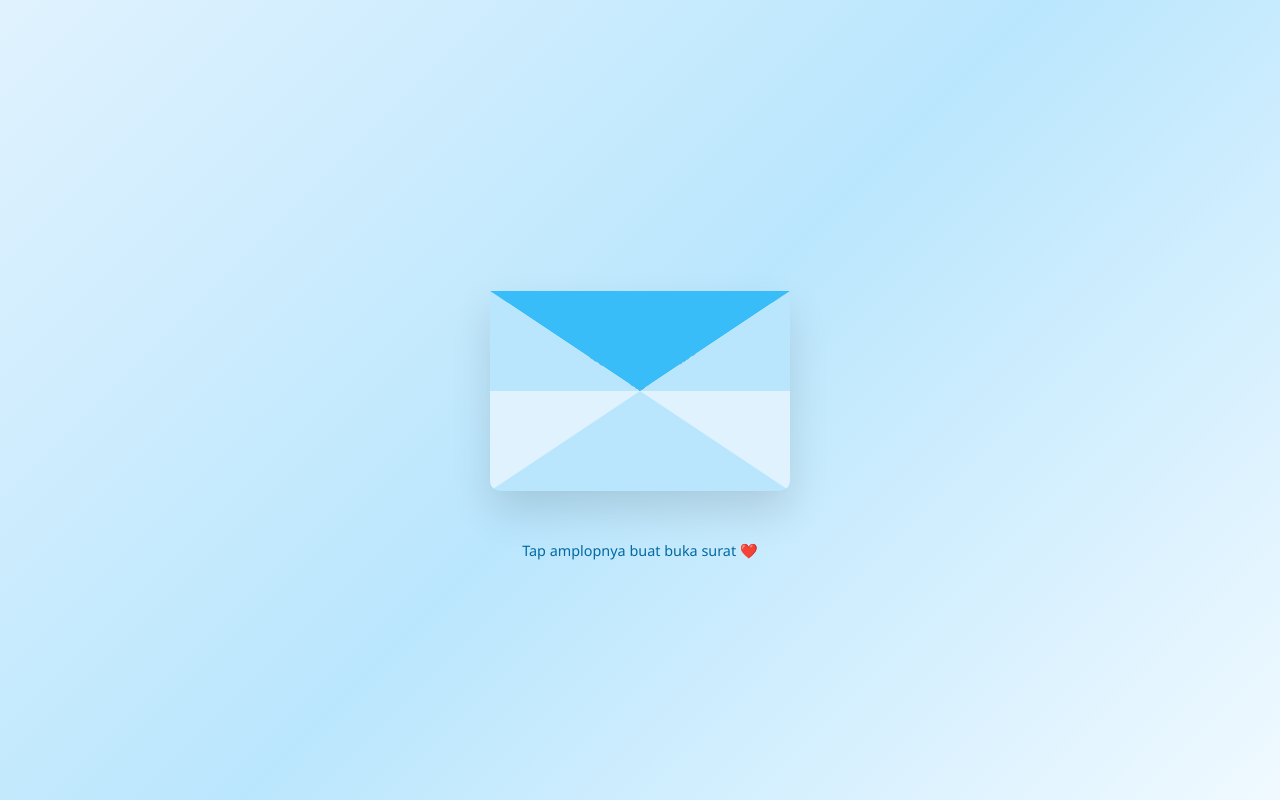
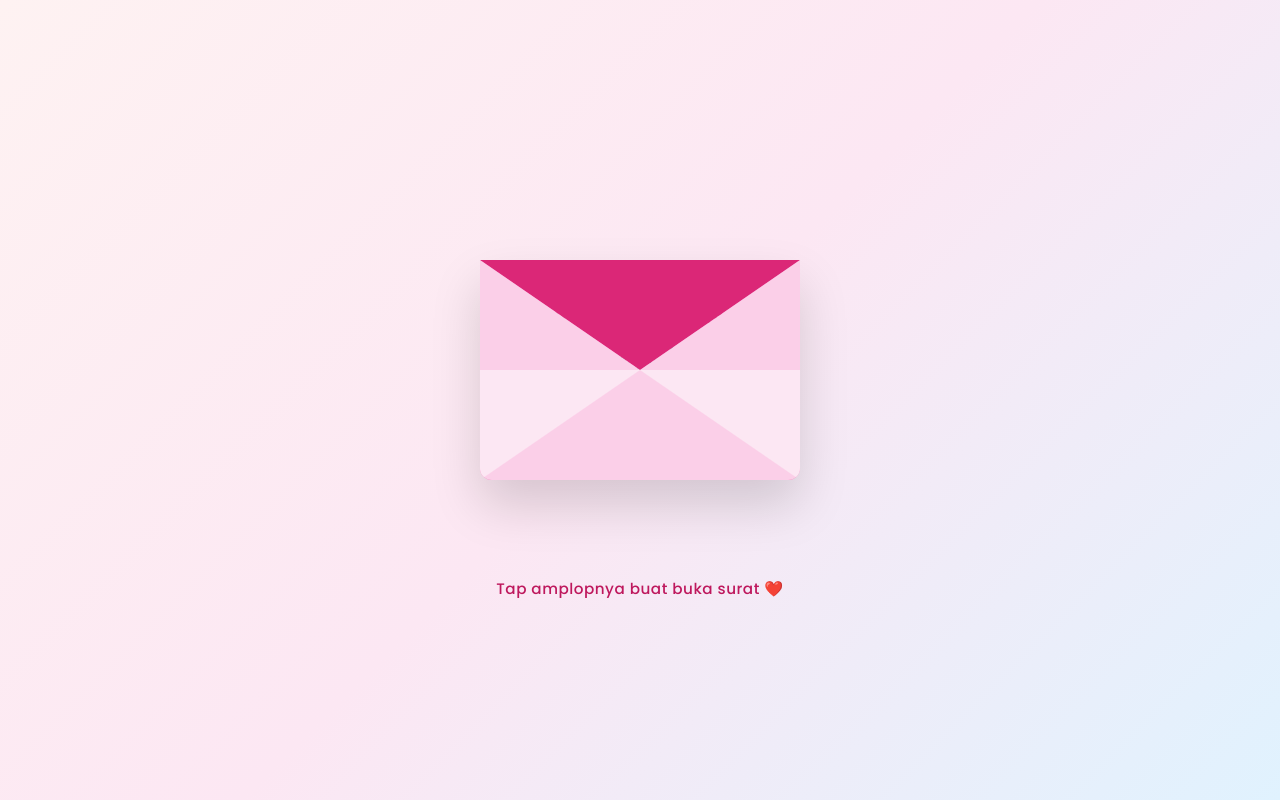
Before and after one commit to dikaadik-pdf/ForYouEgaa, a plain HTML site: page index.html in a window 1280 px wide. Both pictures are taken after a click on the button "Klik Untuk Buka Kiriman ✨". Drawn offline with nearby package versions, Linux system fonts and the light colour scheme; a web font is replaced by a local one.

Commit message:
Update index.html

```diff
--- a/index.html
+++ b/index.html
@@ -4,6 +4,10 @@
     <meta charset="UTF-8">
     <meta name="viewport" content="width=device-width, initial-scale=1.0">
     <title>Surat Spesial Buat Wibi</title>
+    <link rel="preconnect" href="https://fonts.googleapis.com">
+    <link rel="preconnect" href="https://fonts.gstatic.com" crossorigin>
+    <link href="https://fonts.googleapis.com/css2?family=Dancing+Script:wght@600&family=Playfair+Display:ital,wght@0,600;1,400&family=Poppins:wght@400;500;600&display=swap" rel="stylesheet">
+
     <style>
         * {
             box-sizing: border-box;
@@ -12,13 +16,14 @@
         }
 
         body {
-            background: linear-gradient(135deg, #e0f2fe, #bae6fd, #f0f9ff);
+            background: linear-gradient(135deg, #fef2f2, #fce7f3, #e0f2fe);
             min-height: 100vh;
-            font-family: 'Segoe UI', Tahoma, Geneva, Verdana, sans-serif;
+            font-family: 'Poppins', sans-serif;
             display: flex;
             justify-content: center;
             align-items: center;
-            overflow-x: hidden;
+            overflow: hidden;
+            position: relative;
         }
 
         .wrapper {
@@ -26,45 +31,57 @@
             width: 100%;
             max-width: 500px;
             padding: 20px;
+            z-index: 10;
         }
 
+        /* Tombol Start Glowing & Berdenyut */
         .start-btn {
-            background: linear-gradient(135deg, #38bdf8, #0284c7);
+            background: linear-gradient(135deg, #ec4899, #db2777);
             color: white;
             border: none;
-            padding: 15px 35px;
+            padding: 16px 40px;
             font-size: 1.1rem;
             font-weight: 600;
             border-radius: 50px;
             cursor: pointer;
-            box-shadow: 0 10px 25px rgba(2, 132, 199, 0.3);
+            box-shadow: 0 10px 30px rgba(219, 39, 119, 0.4);
             transition: all 0.3s ease;
+            animation: pulse 2s infinite;
+            font-family: 'Poppins', sans-serif;
+        }
+
+        @keyframes pulse {
+            0% { transform: scale(1); box-shadow: 0 10px 30px rgba(219, 39, 119, 0.4); }
+            50% { transform: scale(1.05); box-shadow: 0 15px 40px rgba(219, 39, 119, 0.6); }
+            100% { transform: scale(1); box-shadow: 0 10px 30px rgba(219, 39, 119, 0.4); }
         }
 
         .start-btn:hover {
-            transform: translateY(-3px);
-            box-shadow: 0 15px 30px rgba(2, 132, 199, 0.4);
+            transform: translateY(-3px) scale(1.03);
         }
 
+        /* Container Amplop */
         .envelope-container {
             position: relative;
-            width: 300px;
-            height: 200px;
-            margin: 50px auto;
+            width: 320px;
+            height: 220px;
+            margin: 60px auto;
             cursor: pointer;
             perspective: 1000px;
+            display: inline-block;
         }
 
         .envelope {
             position: absolute;
             width: 100%;
             height: 100%;
-            background-color: #7dd3fc;
-            border-radius: 0 0 10px 10px;
-            box-shadow: 0 20px 40px rgba(0,0,0,0.12);
+            background-color: #f472b6;
+            border-radius: 0 0 12px 12px;
+            box-shadow: 0 25px 50px rgba(0,0,0,0.15);
             transition: transform 0.5s ease;
         }
 
+        /* Penutup Amplop Atas */
         .envelope::before {
             content: '';
             position: absolute;
@@ -72,24 +89,25 @@
             left: 0;
             width: 0;
             height: 0;
-            border-left: 150px solid transparent;
-            border-right: 150px solid transparent;
-            border-top: 100px solid #38bdf8;
+            border-left: 160px solid transparent;
+            border-right: 160px solid transparent;
+            border-top: 110px solid #db2777;
             transform-origin: top;
-            transition: transform 0.5s ease 0.5s;
+            transition: transform 0.5s ease 0.4s;
             z-index: 3;
         }
 
+        /* Lipatan Depan Amplop */
         .envelope-front {
             position: absolute;
             width: 0;
             height: 0;
-            border-left: 150px solid #e0f2fe;
-            border-right: 150px solid #e0f2fe;
-            border-bottom: 100px solid #bae6fd;
-            top: 100px;
+            border-left: 160px solid #fce7f3;
+            border-right: 160px solid #fce7f3;
+            border-bottom: 110px solid #fbcfe8;
+            top: 110px;
             z-index: 4;
-            border-radius: 0 0 10px 10px;
+            border-radius: 0 0 12px 12px;
         }
 
         .envelope-front::before {
@@ -97,10 +115,10 @@
             position: absolute;
             width: 0;
             height: 0;
-            border-left: 150px solid #bae6fd;
-            border-top: 100px solid transparent;
-            left: -150px;
-            top: -100px;
+            border-left: 160px solid #fbcfe8;
+            border-top: 110px solid transparent;
+            left: -160px;
+            top: -110px;
         }
 
         .envelope-front::after {
@@ -108,43 +126,49 @@
             position: absolute;
             width: 0;
             height: 0;
-            border-right: 150px solid #bae6fd;
-            border-top: 100px solid transparent;
-            right: -150px;
-            top: -100px;
+            border-right: 160px solid #fbcfe8;
+            border-top: 110px solid transparent;
+            right: -160px;
+            top: -110px;
         }
 
+        /* Kertas Surat Premium */
         .letter {
             position: absolute;
-            top: 10px;
+            top: 15px;
             left: 15px;
-            width: 270px;
-            height: 180px;
-            background-color: #ffffff;
+            width: 290px;
+            height: 190px;
+            background: #ffffff linear-gradient(rgba(24df,243,247,0) 96%, #f3f4f6 96%);
+            background-size: 100% 24px;
             border-radius: 8px;
-            padding: 20px;
+            padding: 25px 20px;
             box-shadow: 0 5px 15px rgba(0,0,0,0.05);
             z-index: 2;
-            transition: transform 0.8s ease;
+            transition: transform 0.8s cubic-bezier(0.175, 0.885, 0.32, 1.275);
             display: flex;
             flex-direction: column;
-            justify-content: center;
+            justify-content: flex-start;
             align-items: center;
         }
 
         .letter h2 {
-            font-size: 1.2rem;
-            color: #0369a1;
-            margin-bottom: 10px;
+            font-family: 'Playfair Display', serif;
+            font-size: 1.3rem;
+            color: #be185d;
+            margin-bottom: 12px;
+            font-weight: 600;
         }
 
         .letter p {
-            font-size: 1rem;
-            color: #334155;
-            line-height: 1.5;
-            font-style: italic;
+            font-family: 'Dancing Script', cursive;
+            font-size: 1.4rem;
+            color: #4b5563;
+            line-height: 1.4;
+            text-align: center;
         }
 
+        /* Efek Animasi Kebuka */
         .envelope-container.open .envelope::before {
             transform: rotateX(180deg);
             z-index: 1;
@@ -152,11 +176,11 @@
         }
 
         .envelope-container.open .letter {
-            transform: translateY(-130px);
+            transform: translateY(-140px);
             z-index: 5;
-            height: 220px;
-            box-shadow: 0 20px 30px rgba(0,0,0,0.15);
-            transition: transform 0.8s ease 0.5s, height 0.3s ease 1.3s;
+            height: 240px;
+            box-shadow: 0 20px 40px rgba(0,0,0,0.2);
+            transition: transform 0.8s ease 0.4s, height 0.3s ease 1.2s;
         }
 
         .hidden {
@@ -173,14 +197,36 @@
         }
 
         .instruction {
-            margin-top: 20px;
-            color: #0369a1;
-            font-size: 0.9rem;
+            margin-top: 30px;
+            color: #be185d;
+            font-size: 0.95rem;
             font-weight: 500;
+            letter-spacing: 0.5px;
+            transition: opacity 0.3s ease;
+        }
+
+        /* CSS Efek Hati Melayang */
+        .heart {
+            position: absolute;
+            color: #f472b6;
+            font-size: 20px;
+            pointer-events: none;
+            animation: floatUp 4s linear infinite;
+            opacity: 0;
+            z-index: 1;
+        }
+
+        @keyframes floatUp {
+            0% { transform: translateY(105vh) rotate(0deg); opacity: 0; }
+            10% { opacity: 0.6; }
+            90% { opacity: 0.6; }
+            100% { transform: translateY(-10vh) rotate(360deg); opacity: 0; }
         }
     </style>
 </head>
 <body>
+
+    <div id="heart-container"></div>
 
     <div class="wrapper">
         <div id="start-screen">
@@ -193,7 +239,7 @@
                 <div class="envelope-front"></div>
                 <div class="letter">
                     <h2>Dear Dedek Wibi guweh,</h2>
-                    <p>Baik baik ya disana</p>
+                    <p>Baik-baik ya di sana...<br>Jangan lupa makan, tetep semangat harinya! ❤️</p>
                 </div>
             </div>
             <p class="instruction" id="tap-text">Tap amplopnya buat buka surat ❤️</p>
@@ -208,11 +254,10 @@
         const music = document.getElementById('bg-music');
 
         function initWeb() {
-            // Memancing interaksi audio agar diizinkan sistem HP
             music.play().then(() => {
                 music.pause();
                 music.currentTime = 0;
-            }).catch(err => console.log("Audio unlock:", err));
+            }).catch(err => console.log("Audio unlocked:", err));
 
             document.getElementById('start-screen').classList.add('hidden');
             const mainScreen = document.getElementById('main-screen');
@@ -227,12 +272,36 @@
             envelope.classList.add('open');
             document.getElementById('tap-text').style.opacity = '0';
 
-            // Mainkan musik langsung saat transisi amplop dimulai
+            // Nyalakan musik pas amplop diklik
             music.play().catch(err => {
-                console.log("Play error, trying forced bypass:", err);
                 music.muted = false;
                 music.play();
             });
+
+            // Mulai munculin efek hati berjatuhan setelah amplop dibuka
+            setInterval(createHeart, 300);
+        }
+
+        // Fungsi pembuat efek hati melayang secara acak
+        function createHeart() {
+            const container = document.getElementById('heart-container');
+            const heart = document.createElement('div');
+            heart.classList.add('heart');
+
+            // Variasi bentuk hati atau emoji
+            const hearts = ['❤️', '💖', '🌸', '💕', '✨'];
+            heart.innerText = hearts[Math.floor(Math.random() * hearts.length)];
+
+            heart.style.left = Math.random() * 100 + 'vw';
+            heart.style.animationDuration = Math.random() * 2 + 3 + 's'; // Antara 3-5 detik
+            heart.style.fontSize = Math.random() * 15 + 15 + 'px'; // Ukuran acak 15-30px
+
+            container.appendChild(heart);
+
+            // Hapus elemen dari dom setelah animasi selesai biar HP ga nge-lag
+            setTimeout(() => {
+                heart.remove();
+            }, 5000);
         }
     </script>
 </body>
```
